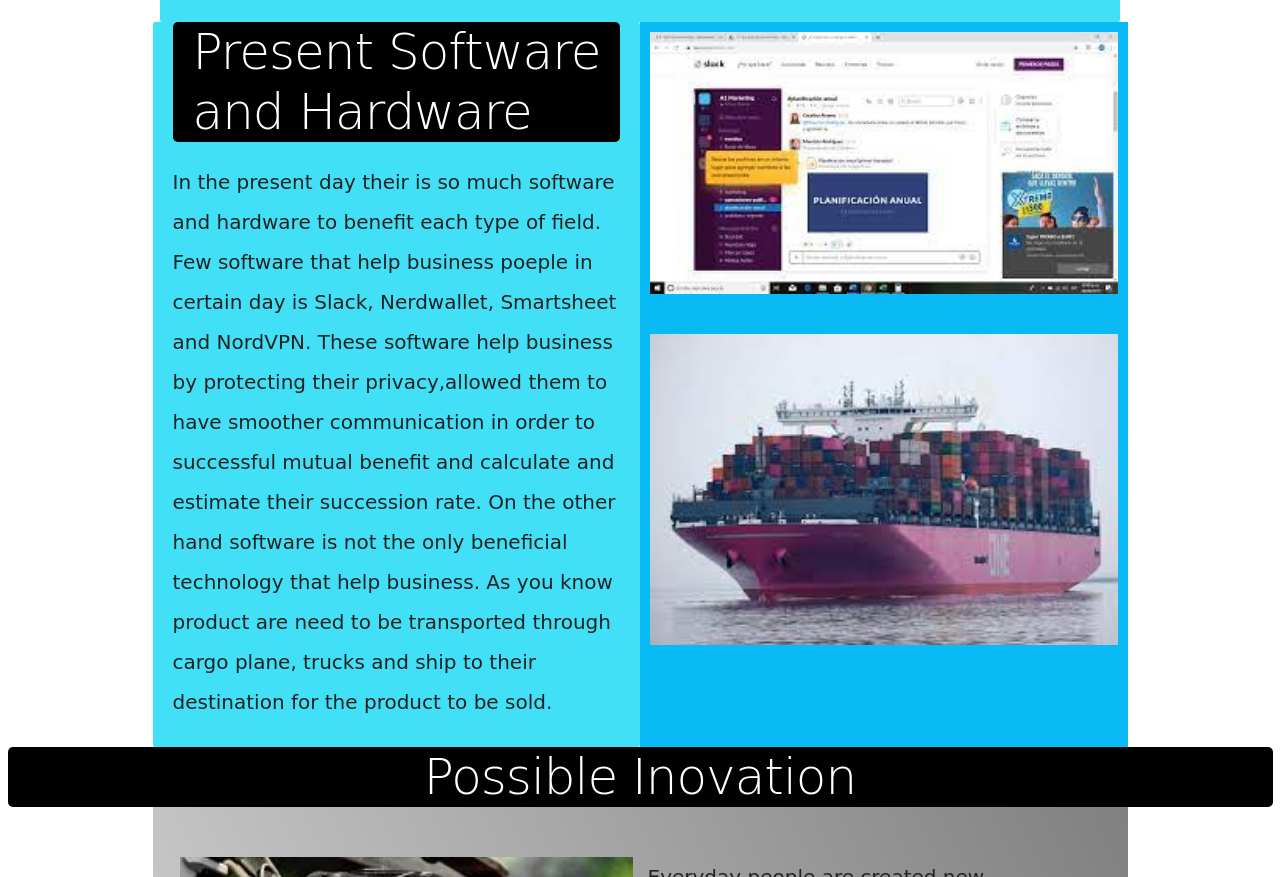
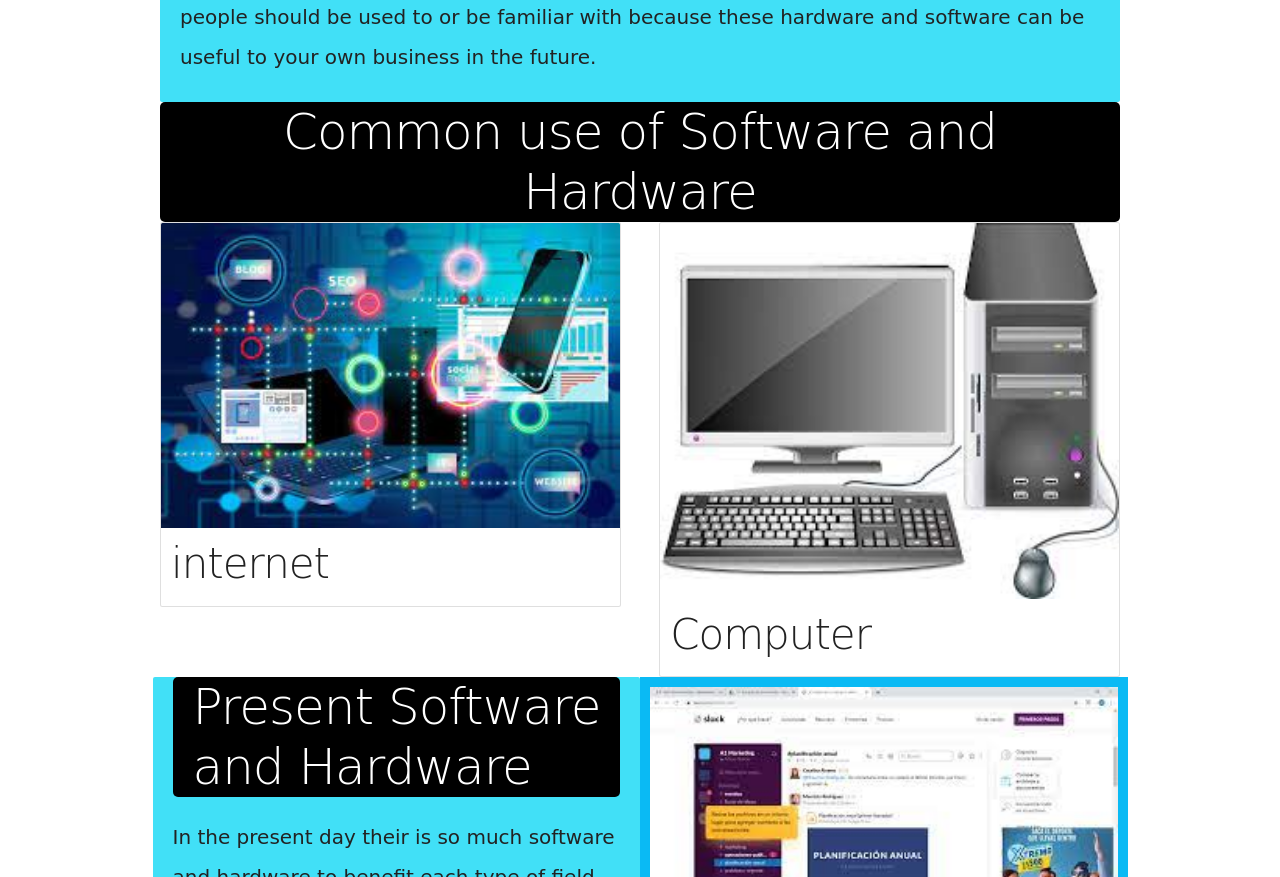
Before and after one commit to jimingz9380/sep10-freedom-project, a plain HTML site: page index.html in a window 1280 px wide. Shown: the part 1133-2010 px from the top of the page. Drawn offline with nearby package versions, Linux system fonts and the light colour scheme.

Commit message:
card and new section

```diff
--- a/index.html
+++ b/index.html
@@ -64,8 +64,7 @@
       <div class="container box1">
         <div class="row">
           <p> What is business? Business is a phrase to mean people was are profession to trading. An interesting fact about business is it started around 17,000 BC ago (20,000 years ago). This is how long and awesome business have come.
-            There are many different types of business people, in the current timeline they can be a small to big business or a software to hardware.Everyone by now should know what a computer and internet are. It is essential for businesses to start their own business faster
-            compared to handing our new paper of their product. Here are the hardware and software businesses people should be used to or be familiar with because these hardware and software can be useful to your own business in the future.
+            There are many different types of business people, in the current timeline they can be a small to big business or a software to hardware. Everyone by now should know what a computer and internet are, except for baby of course. Moving on, it is essential for people to have computer and internet to start their own business because when it come down to selling product you should not do it from newspaper, this aint good. Basically no body uses newpaper these day and you can't spread your product through countries. Here are the hardware and software businesses people should be used to or be familiar with because these hardware and software can be useful to your own business in the future.
           </p>
         </div>
         <!--<div class="row">-->
@@ -90,6 +89,32 @@
         <!--    </tbody>-->
         <!--  </table>-->
         <!--</div>-->
+      </div>
+
+      <div class="container">
+        <h1 class="head-main"> Common use of Software and Hardware</h1>
+      </div>
+
+      <div class="container">
+        <row>
+          <div class="six columns">
+            <div class="card">
+              <img src="img/internet.jpeg" class="card-img-top" alt="...">
+              <div class="card-body">
+                <h2 class="card-title">internet</h2>
+              </div>
+            </div>
+          </div>
+          <div class="six columns">
+            <div class="card">
+              <img src="img/computer.jpeg" class="card-img-top" alt="...">
+              <div class="card-body">
+                <h2 class="card-title">Computer</h2>
+              </div>
+            </div>
+          </div>
+
+        </row>
       </div>
 
       <!--present tech-->
@@ -192,17 +217,21 @@
         </div>
       </div>
 
+      <div class="container">
+
+
+
+      </div>
+
+
       <!--footer-->
       <h1 class="head-main font" id="contact"> Contacts </h1>
 
-      <footer class="container-fluid">
-        <div class="color">
+      <footer class="container-fluid color">
           <h1 class="three columns ending"> Phone: 911-213-3218</h1>
           <h1 class="three columns ending"> New York ; Manhattan</h1>
           <h1 class="three columns ending"> Location: Heaven, sesami street </h1>
           <h1 class="three columns ending"> Copyright © 1988 | Hilly college</h1>
-
-        </div>
       </footer>
 
 
```
Also changed, not shown: img/computer.jpeg (added), img/internet.jpeg (added).
